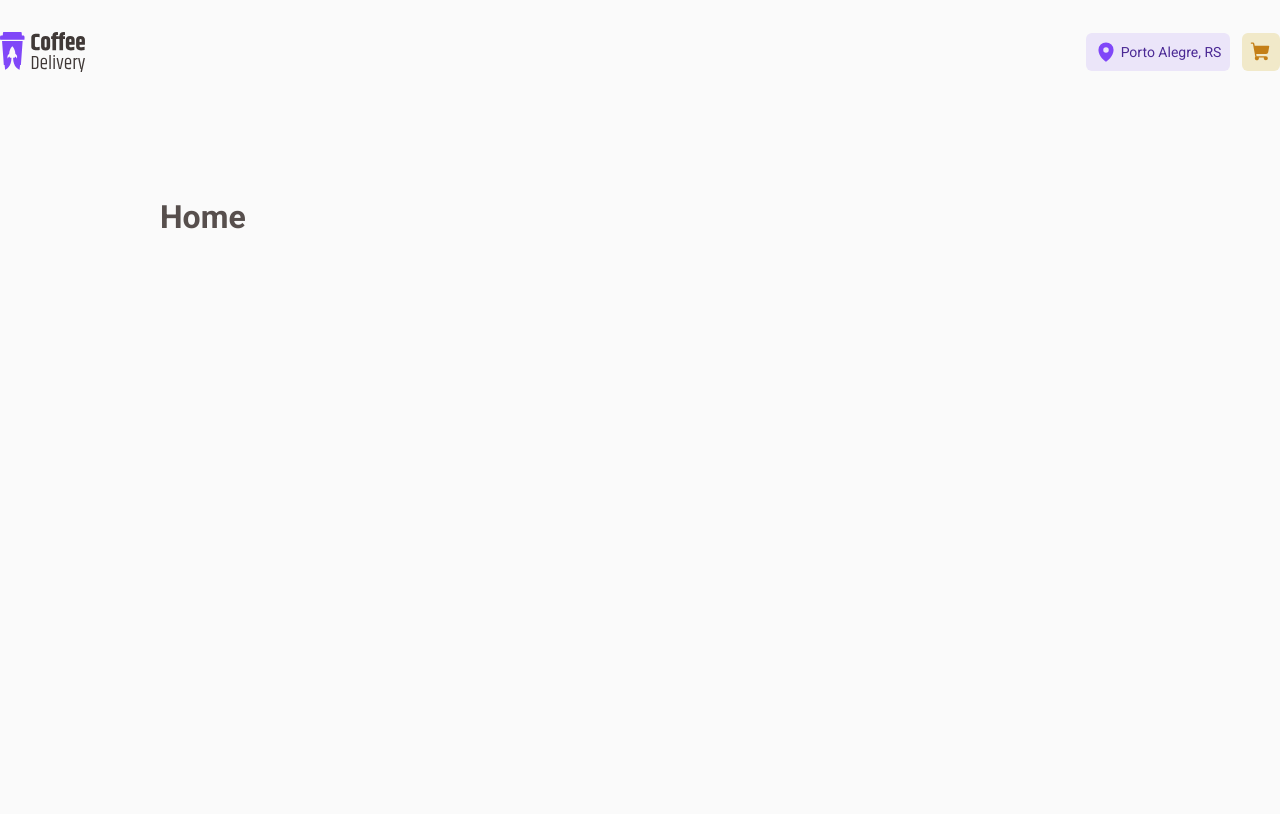
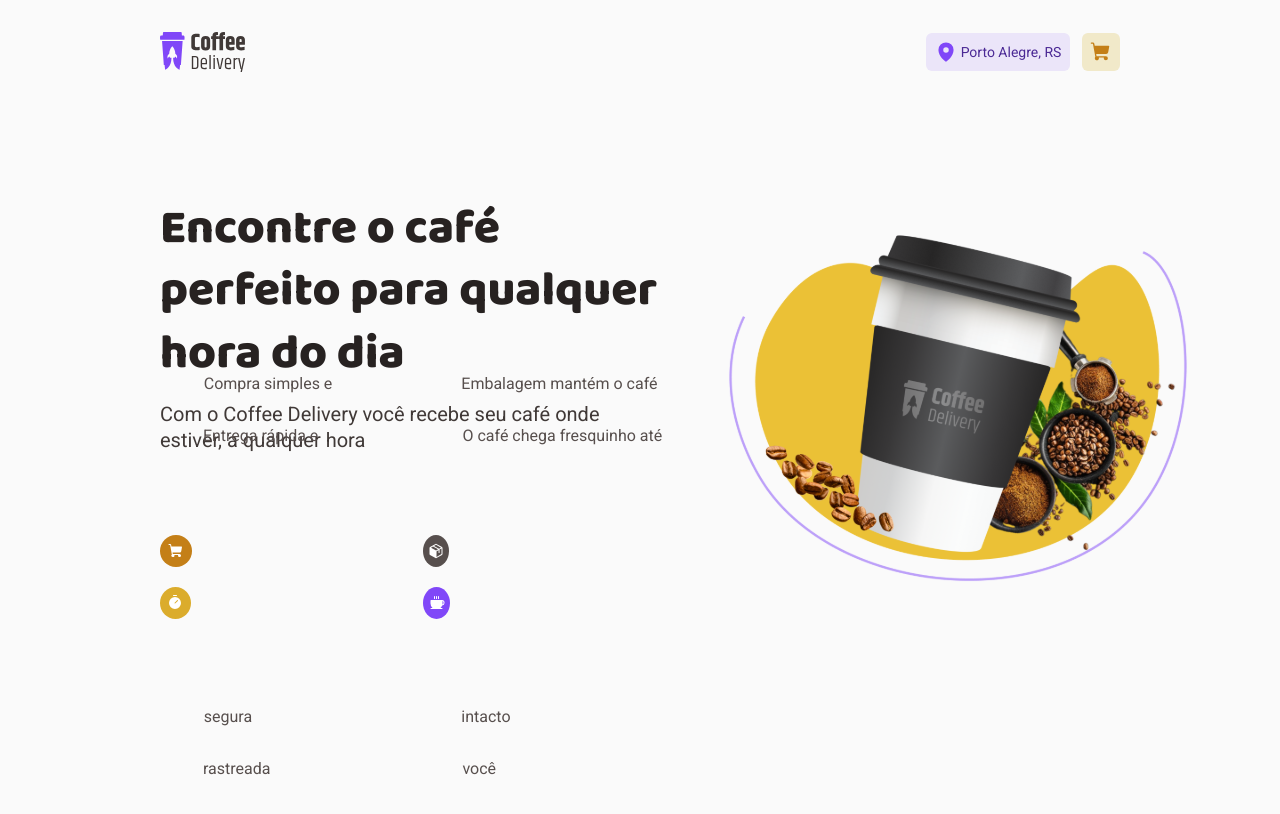
Before and after one commit to gbeserra95/coffee-delivery, a React (Vite) app: page / in a window 1280 px wide. Shown: the top 814 px of the page. Built offline with nearby package versions, Linux system fonts and the light colour scheme.

Commit message:
style: intro layout

```diff
--- a/src/components/Header/styles.ts
+++ b/src/components/Header/styles.ts
@@ -3,6 +3,7 @@ import styled from 'styled-components'
 export const HeaderContainer = styled.header`
   max-width: 90rem;
   height: 6.5rem;
+  padding: 0 10rem;
   margin: auto;
   display: flex;
   justify-content: space-between;
--- a/src/pages/Home/index.tsx
+++ b/src/pages/Home/index.tsx
@@ -1,3 +1,48 @@
+import { ShoppingCart, Package, Timer, Coffee } from 'phosphor-react'
+import mainImage from '../../assets/main-image.svg'
+import * as S from './styles'
+
 export function Home() {
-  return <h1>Home</h1>
+  return (
+    <main>
+      <S.IntroContainer>
+        <S.ContentContainer>
+          <div>
+            <h1>Encontre o café perfeito para qualquer hora do dia</h1>
+            <p>
+              Com o Coffee Delivery você recebe seu café onde estiver, a
+              qualquer hora{' '}
+            </p>
+          </div>
+          <S.ItemsContainer>
+            <S.ItemContainer>
+              <S.Icon bg="yellowDark">
+                <ShoppingCart size={16} weight="fill" />
+              </S.Icon>
+              Compra simples e segura
+            </S.ItemContainer>
+            <S.ItemContainer>
+              <S.Icon bg="gray">
+                <Package size={16} weight="fill" />
+              </S.Icon>
+              Embalagem mantém o café intacto
+            </S.ItemContainer>
+            <S.ItemContainer>
+              <S.Icon bg="yellow">
+                <Timer size={16} weight="fill" />
+              </S.Icon>
+              Entrega rápida e rastreada
+            </S.ItemContainer>
+            <S.ItemContainer>
+              <S.Icon bg="purple">
+                <Coffee size={16} weight="fill" />
+              </S.Icon>
+              O café chega fresquinho até você
+            </S.ItemContainer>
+          </S.ItemsContainer>
+        </S.ContentContainer>
+        <img src={mainImage} alt="" />
+      </S.IntroContainer>
+    </main>
+  )
 }
--- /dev/null
+++ b/src/pages/Home/styles.ts
@@ -0,0 +1,71 @@
+import styled from 'styled-components'
+
+export const IntroContainer = styled.div`
+  display: grid;
+  grid-template-columns: 52.5% 1fr;
+  gap: 3.5rem;
+  width: 100%;
+  align-items: center;
+`
+
+export const ContentContainer = styled.div`
+  display: flex;
+  flex-direction: column;
+  width: 100%;
+  gap: 4.125rem;
+
+  h1 {
+    font-family: 'Baloo 2';
+    font-size: 3rem;
+    font-weight: 800;
+    color: ${(props) => props.theme['base-title']};
+    line-height: 130%;
+    margin-bottom: 1rem;
+  }
+
+  p {
+    font-size: 1.25rem;
+    font-weight: 400;
+    color: ${(props) => props.theme['base-subtitle']};
+    line-height: 130%;
+    margin-bottom: 1rem;
+  }
+`
+
+export const ItemsContainer = styled.div`
+  display: grid;
+  grid-template-columns: auto auto;
+  column-gap: 2.5rem;
+  row-gap: 1.25rem;
+`
+
+export const ItemContainer = styled.div`
+  display: flex;
+  height: 2rem;
+  gap: 0.75rem;
+  align-items: center;
+  color: ${(props) => props.theme['base-text']};
+  line-height: 20.8;
+`
+
+const COLORS = {
+  yellow: 'yellow',
+  yellowDark: 'yellow-dark',
+  gray: 'base-text',
+  purple: 'purple',
+} as const
+
+interface IColors {
+  bg: keyof typeof COLORS
+}
+
+export const Icon = styled.div<IColors>`
+  display: flex;
+  justify-content: center;
+  align-items: center;
+  width: 2rem;
+  height: 2rem;
+  border-radius: 50%;
+  color: ${(props) => props.theme.white};
+  background: ${(props) => props.theme[COLORS[props.bg]]};
+`
```
Also changed, not shown: src/assets/main-image.svg (added).
